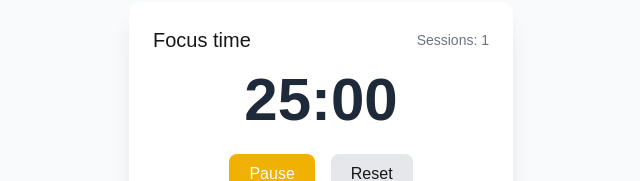
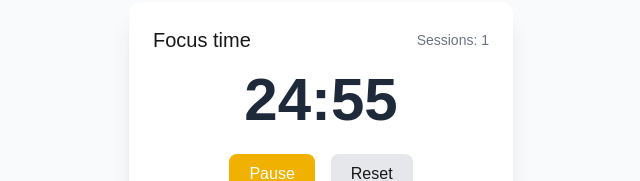
Before and after one commit to sotluf/pomodoro-timer, a Next.js app: page / in a window 1280 px wide. Shown: the part 296-477 px from the top of the page, without its empty margins (319-959 px from the left). Built offline with nearby package versions, Linux system fonts and the light colour scheme.

Commit message:
feat: create useTimer custom hook and timer countdown logic

```diff
--- a/components/timer.tsx
+++ b/components/timer.tsx
@@ -1,6 +1,15 @@
-import React from "react";
+"use client";
+
+import useTimer from "@/hooks/useTimer";
 
 export default function Timer() {
+  const { mode, timeLeft } = useTimer();
+
+  // Format timeLeft from seconds to mm:ss
+  const minutes = Math.floor(timeLeft / 60);
+  const seconds = timeLeft % 60;
+  const formattedTime = `${minutes.toString().padStart(2, "0")}:${seconds.toString().padStart(2, "0")}`;
+
   return (
     <div className="max-w-sm bg-white shadow-xl w-full p-6 rounded-xl">
       <div className="flex items-center justify-between mb-4">
@@ -9,7 +18,7 @@ export default function Timer() {
       </div>
 
       <div className="text-6xl font-bold text-center mb-6 text-gray-800">
-        25:00
+        {formattedTime}
       </div>
 
       <div className="flex justify-center gap-4 mb-4">
--- /dev/null
+++ b/hooks/useTimer.tsx
@@ -0,0 +1,28 @@
+"use client";
+
+import { useEffect, useState } from "react";
+type TimerMode = "focus" | "break";
+// Time to minutes
+const focusTime = 25;
+const breakTime = 5;
+
+export default function useTimer() {
+  const [mode, setMode] = useState<TimerMode>("focus");
+  const [timeLeft, setTimeLeft] = useState(focusTime * 60); // minutes in seconds
+
+  useEffect(() => {
+    const interval = setInterval(() => {
+      setTimeLeft((prev) => {
+        return prev - 1;
+      });
+    }, 1000);
+    return () => {
+      if (interval) clearInterval(interval);
+    };
+  }, []);
+
+  return {
+    mode,
+    timeLeft,
+  };
+}
```
